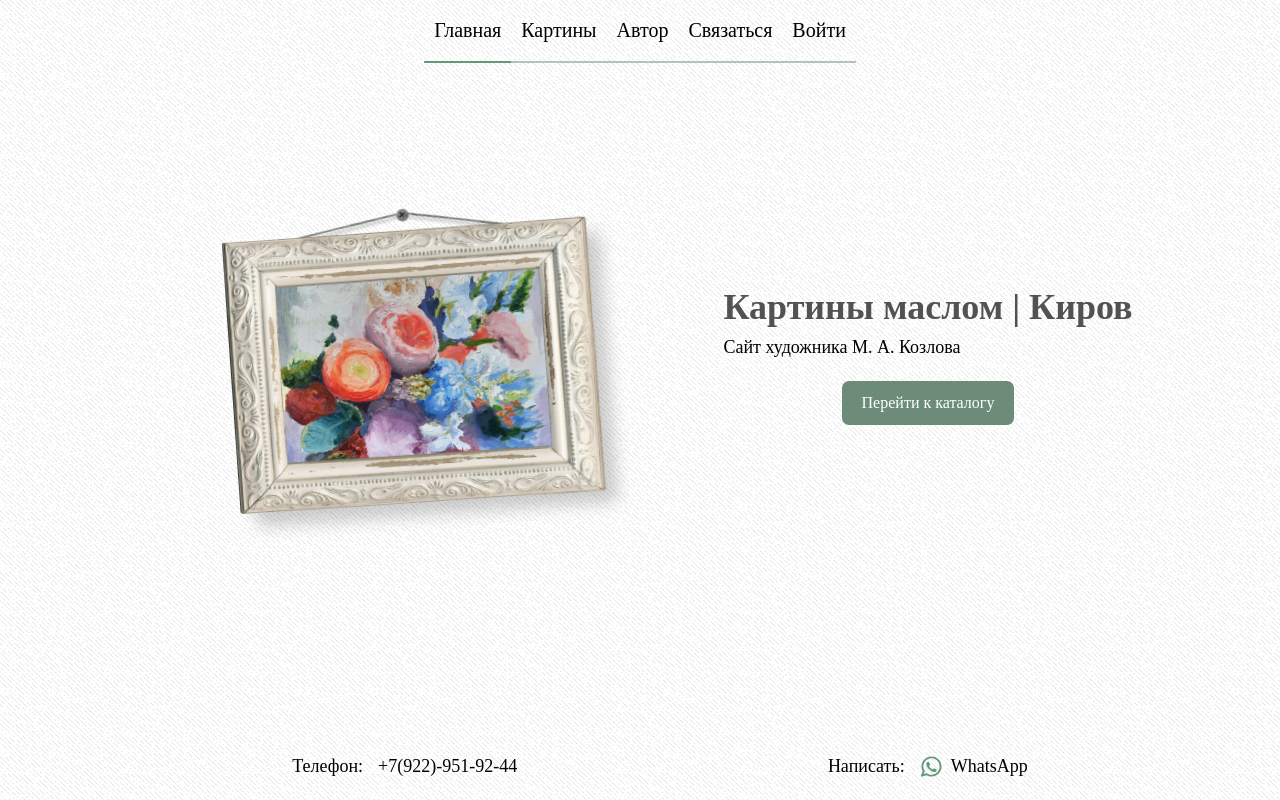
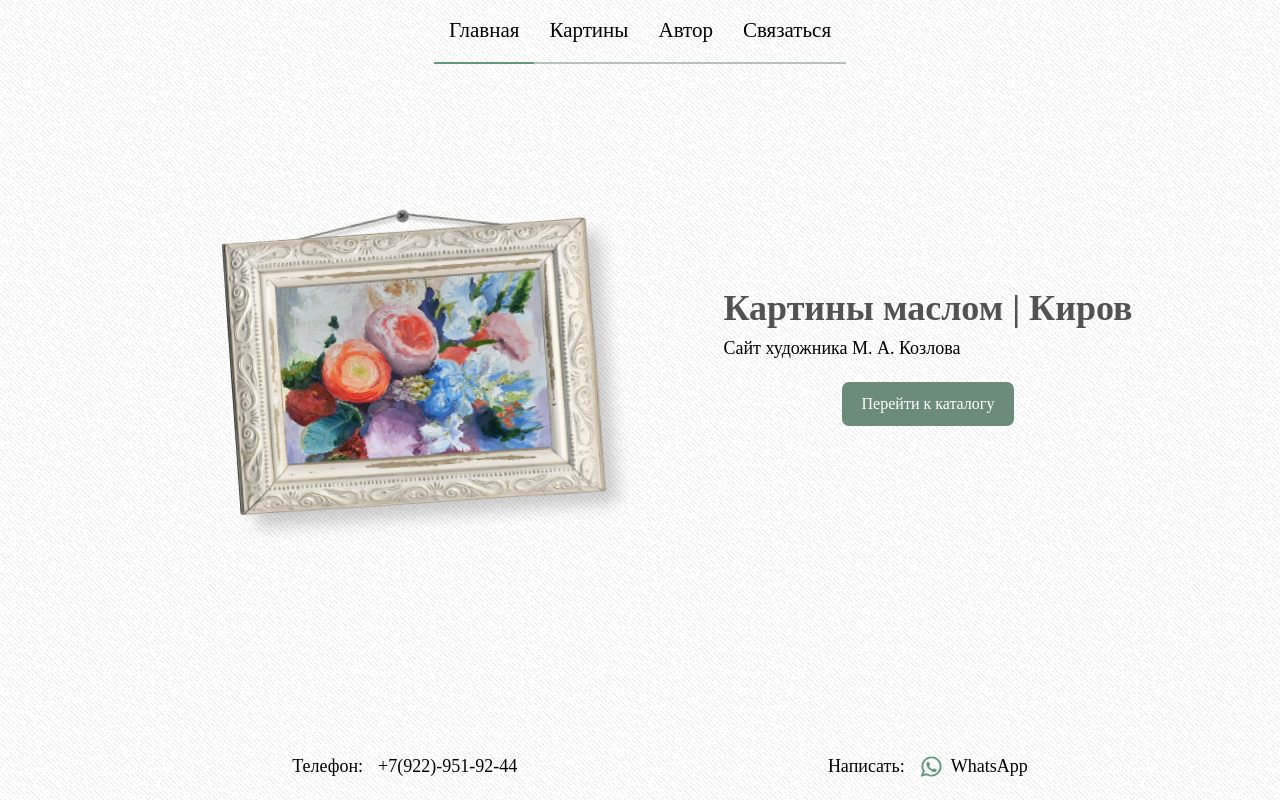
Before and after one commit to kotamikh/paintings-shop, a Vue app: page /home in a window 1280 px wide. Built offline with nearby package versions, Linux system fonts and the light colour scheme; a web font is replaced by a local one.

Commit message:
authorization deleted, navbar links edited

```diff
--- a/components/AuthorizationPage.vue
+++ /dev/null
@@ -1,115 +0,0 @@
-<template>
-  <teleport to="body">
-    <div v-if="props.open"
-         class="dialog-wrapper"
-         @click.self="emit('close')"
-    >
-      <div class="enter-block">
-        <p>Логин:</p>
-        <input type="text"/>
-        <p>Пароль:</p>
-        <input type="password"/>
-        <button>Войти</button>
-      </div>
-    </div>
-  </teleport>
-</template>
-
-<script setup>
-const props = defineProps({
-  open: {
-    type: Boolean
-  }
-})
-
-const emit = defineEmits([ 'close' ])
-</script>
-
-
-<style scoped lang="sass">
-.dialog-wrapper
-  width: 100vw
-  height: 100vh
-  display: flex
-  align-items: center
-
-  top: 0
-  left: 0
-  z-index: 3
-  position: fixed
-  background-color: rgba(128, 128, 128, 0.8)
-
-  .enter-block
-    width: 30%
-    margin: auto
-    display: flex
-    padding: 30px
-    min-width: 300px
-    position: relative
-    height: fit-content
-    border-radius: 10px
-    flex-direction: column
-    box-sizing: border-box
-    background-color: white
-
-    &::before
-      content: ''
-      left: 50%
-      top: -8%
-      transform: translate(-50%, -50%)
-      width: 70%
-      height: 100%
-      opacity: 0.8
-      filter: invert(1)
-      position: absolute
-      pointer-events: none
-      background-size: contain
-      background-position: center
-      background-repeat: no-repeat
-      background-image: url("@/assets/end-line.png")
-    &::after
-      content: ''
-      left: 50%
-      bottom: -108%
-      transform: translate(-50%, -50%)
-      width: 70%
-      height: 100%
-      opacity: 0.8
-      filter: invert(1)
-      position: absolute
-      pointer-events: none
-      background-size: contain
-      background-position: center
-      background-repeat: no-repeat
-      background-image: url("@/assets/end-line.png")
-
-    input
-      border: 0
-      width: 100%
-      padding: 5px
-      cursor: pointer
-      margin-bottom: 20px
-      background-color: transparent
-      border-bottom: 2px solid rgba(128, 128, 128, 0.5)
-
-      &:focus,
-      &:hover
-        outline: none
-        border-bottom: 2px solid var(--nav-hover)
-
-    button
-      border: none
-      color: white
-      cursor: pointer
-      padding: 5px 10px
-      border-radius: 5px
-      align-self: center
-      transition: all 0.1s ease-in-out
-      background-color: rgba(119, 119, 119, 0.8)
-
-      &:hover
-        background-color: rgba(108, 140, 121, 0.8)
-
-      &:active
-        transform: translateY(2px)
-</style>
--- a/components/TheNavbar.vue
+++ b/components/TheNavbar.vue
@@ -10,11 +10,6 @@
           @click="onLinkClick(link, index)"
       >{{ link.title }}
       </li>
-      <li @click="authorizationOpened = true"
-      >Войти
-      </li>
-      <authorization-page v-model:open="authorizationOpened"
-                          @close="authorizationOpened = false"/>
     </ul>
   </div>
 </template>
@@ -22,9 +17,6 @@
 <script setup>
 import { useRoute, useRouter } from "vue-router";
 import { onMounted, ref, watch } from "vue";
-import AuthorizationPage from "./AuthorizationPage.vue";
-
-const authorizationOpened = ref(false)
 
 const currentIndex = ref(0)
 const isCurrent = (index) => {
@@ -99,8 +91,8 @@ const showMenu = () => {
 
   li
     height: 50%
-    padding: 15px 10px
-    font-size: calc(14px + 6 * (100vw / 1280))
+    padding: 15px
+    font-size: calc(15px + 6 * (100vw / 1280))
     border-bottom: 2px solid rgba(108, 140, 121, 50%)
 
     &:hover
--- a/src/router/router.js
+++ b/src/router/router.js
@@ -4,7 +4,6 @@ import HomePage from "../../pages/HomePage.vue";
 import Catalog from "../../pages/Catalog.vue";
 import AboutArtist from "../../pages/AboutArtist.vue";
 import MainLayout from "../../layouts/MainLayout.vue";
-import AuthorizationPage from "../../components/AuthorizationPage.vue";
 
 const routes = [
     {
@@ -31,11 +30,6 @@ const routes = [
                 path: 'paintings',
                 name: 'Catalog',
                 component: Catalog
-            },
-            {
-                path: 'authorization',
-                name: 'Authorization',
-                component: AuthorizationPage
             }
         ]
     }
```
